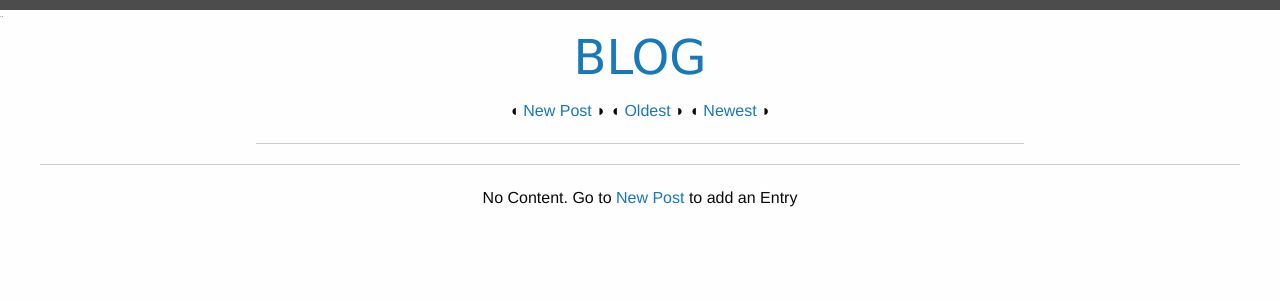
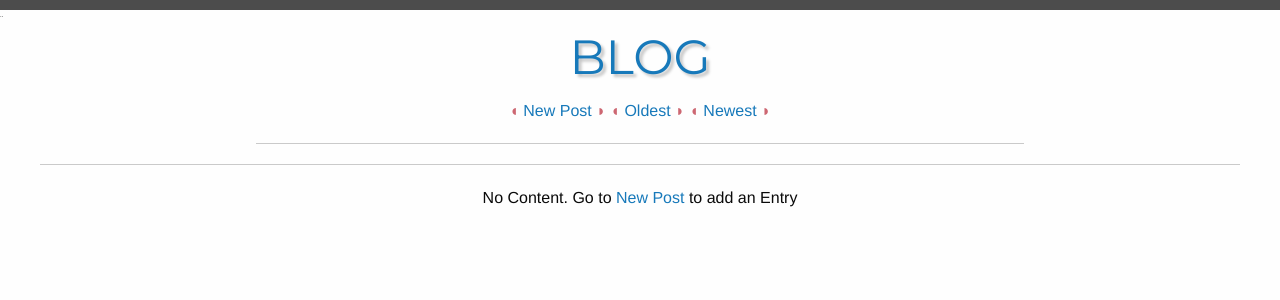
Before and after one commit to ryanmore759/BAB, a Flask app: page /blog in a window 1280 px wide. Shown: the top 300 px of the page. Run offline with Flask 2, Linux system fonts and the light colour scheme; data that the repository does not hold is empty; some libraries are stand-ins or nearby versions.

Commit message:
Update base.html

```diff
--- a/templates/base.html
+++ b/templates/base.html
@@ -14,7 +14,8 @@
 	<link href="https://unpkg.com/purecss@1.0.0/build/pure-min.css" rel="stylesheet">
 	<link rel="shortcut icon" href="/static/favicon.ico" type="image/x-icon">
 	<link href="https://cdnjs.cloudflare.com/ajax/libs/foundation/6.4.3/css/foundation-float.min.css" rel="stylesheet">
-	<link href='css/styles.css' rel="stylesheet" type="text/css">
+  <link href="https://fonts.googleapis.com/css?family=Montserrat:800i" rel="stylesheet">
+  <link href='css/styles.css' rel="stylesheet" type="text/css">
 	<style>
 	   header{
 	       background-color:#4c4c4c;
@@ -33,8 +34,9 @@
 	     }
 	   h1 {
 	     color: #1779ba;
-	     font-family: verdana;
-	     font-size: 300%;
+	     font-family: Montserrat;
+       font-size: 300%;
+       text-shadow: 3px 3px 3px rgb(197, 197, 197);
 	     }
 	</style>
 </head>
@@ -44,7 +46,7 @@
 	</header><br>
 	<div align="center" class="form-wrapper">
     <nav class="header">
-			<h1 class="title"><a href="/blog">BLOG</a></h1> &#9686 <a class="left" href="/post">New Post</a> &#9687 &#9686 <a class="right" href="/blog?sort=oldest">Oldest</a> &#9687 &#9686 <a class="right newest" href="/blog?sort=newest">Newest</a> &#9687
+			<h1 class="title"><a href="/blog">BLOG</a></h1> <text style=color:#cd6772;>&#9686</style> <a class="left" href="/post">New Post</a> &#9687 &#9686 <a class="right" href="/blog?sort=oldest">Oldest</a> &#9687 &#9686 <a class="right newest" href="/blog?sort=newest">Newest</a> &#9687
 			<hr style="width:60%">
 			<hr>
 		</nav>{% block content %} {% endblock %}
```
